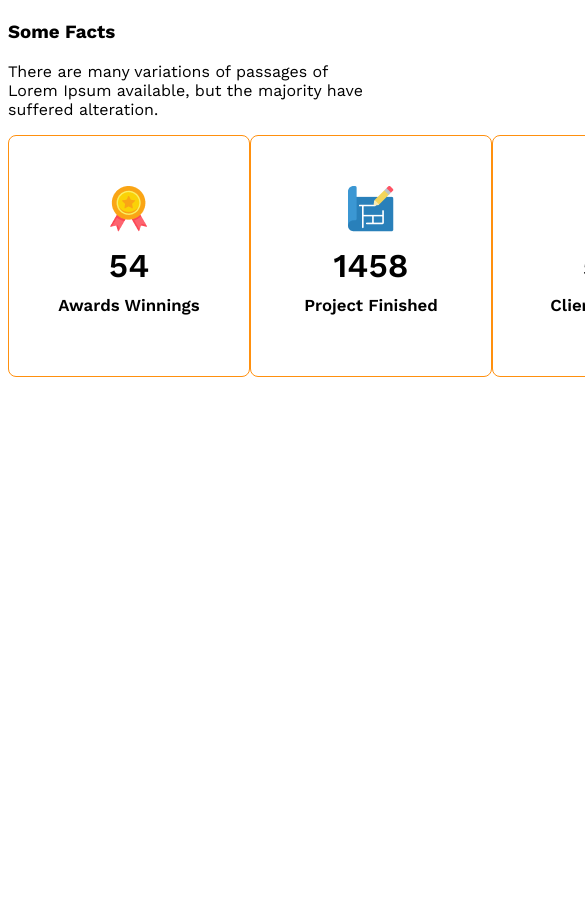
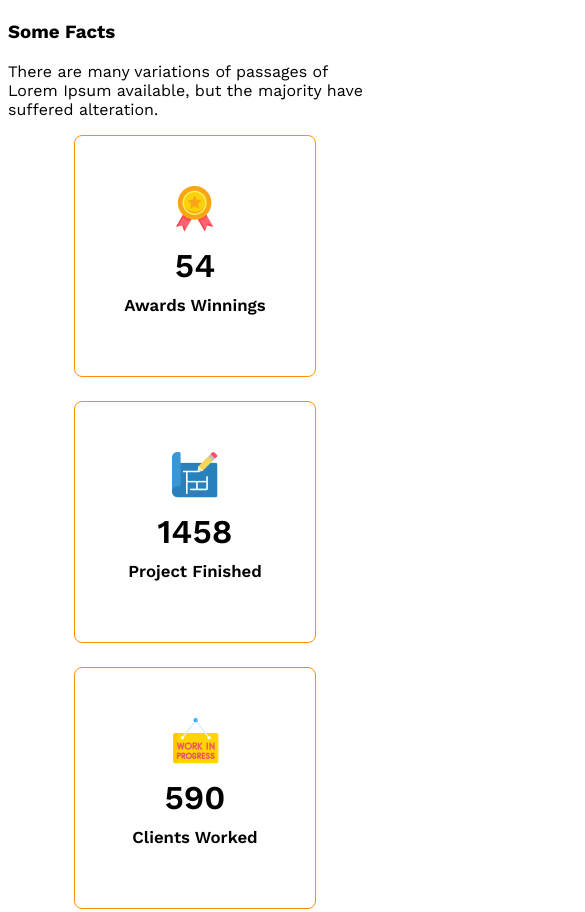
Before and after one commit to mdhasibseo/g3-resources-web, a plain HTML site: page index.html in a window 390 px wide. Shown: the part 3020-3932 px from the top of the page, 585 px wide, since content can reach past the window. Before the commit the page ends 3405 px from the top, so only its background shows below. Drawn offline with nearby package versions, Linux system fonts and the light colour scheme.

Commit message:
new style added

```diff
--- a/index.html
+++ b/index.html
@@ -90,6 +90,9 @@
             </div>
             </div>
         </section>
+        <section class="our-sponsor">
+
+        </section>
 
     </main>
     <footer>
--- a/style/styles.css
+++ b/style/styles.css
@@ -135,8 +135,13 @@ main>section{
     .teams{
         flex-direction: column;
     }
-    .teams-img{
+    .teams-img,
+     .fact-container{
         grid-template-columns: repeat(1,1fr);
+    }
+    .fact-container{
+        justify-items: center;
+        gap: 24px;
     }
 .teams-text{
     margin: 20px auto;
```
